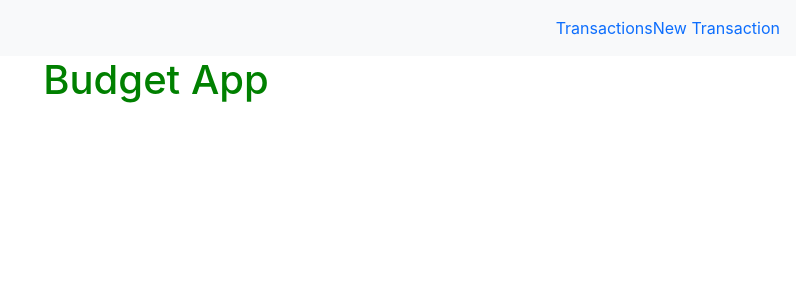
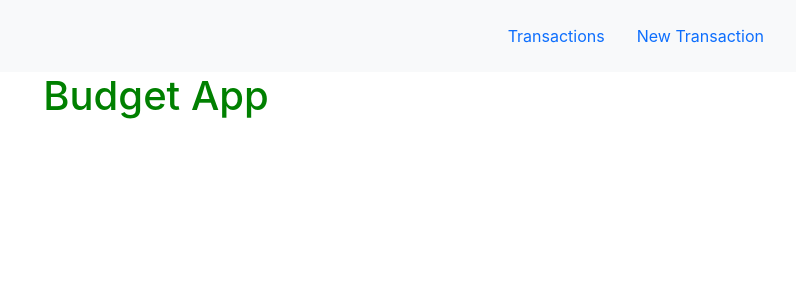
Before and after one commit to PoonamDass/budget-app-frontend, a React (Create React App) app in the folder budget-app/: page / in a window 1280 px wide. Shown: the top 300 px of the page, without its empty margins (484-1280 px from the left). Built offline with nearby package versions, Linux system fonts and the light colour scheme; no server answers.

Commit message:
navbar not working

```diff
--- a/budget-app/src/App.css
+++ b/budget-app/src/App.css
@@ -53,6 +53,6 @@ h1{
   padding:1em
 }
 
-nav a {
+a{
   text-decoration: none;
 }
--- a/budget-app/src/Components/NavBar.js
+++ b/budget-app/src/Components/NavBar.js
@@ -4,9 +4,9 @@ export default function NavBar() {
   return (
     <nav class="navbar  navbar-expand-lg navbar-light bg-light">
 
-        <NavLink  to="/transactions" >Transactions</NavLink>
+        <NavLink  to="/transactions" class="nav-item nav-link ">Transactions</NavLink>
 
-        <NavLink to="/transactions/new">New Transaction</NavLink>
+        <NavLink to="/transactions/new" class="nav-item nav-link">New Transaction</NavLink>
     </nav>
   );
 }
```
